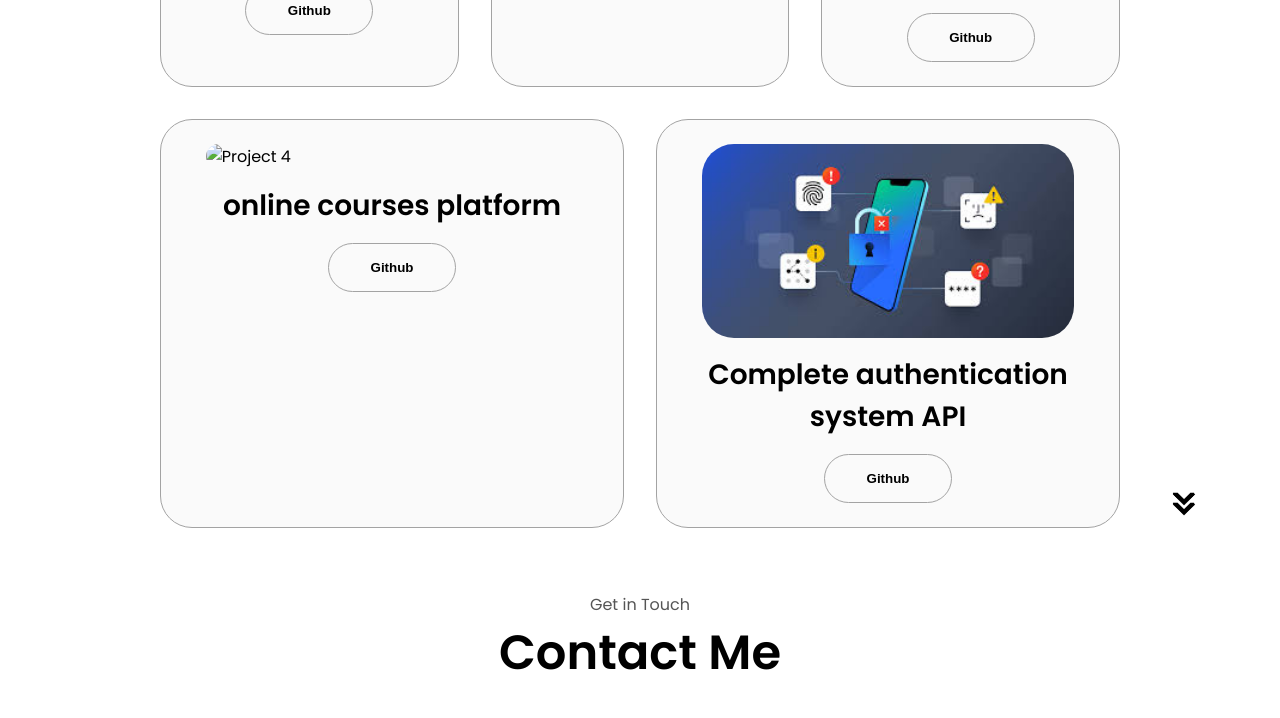
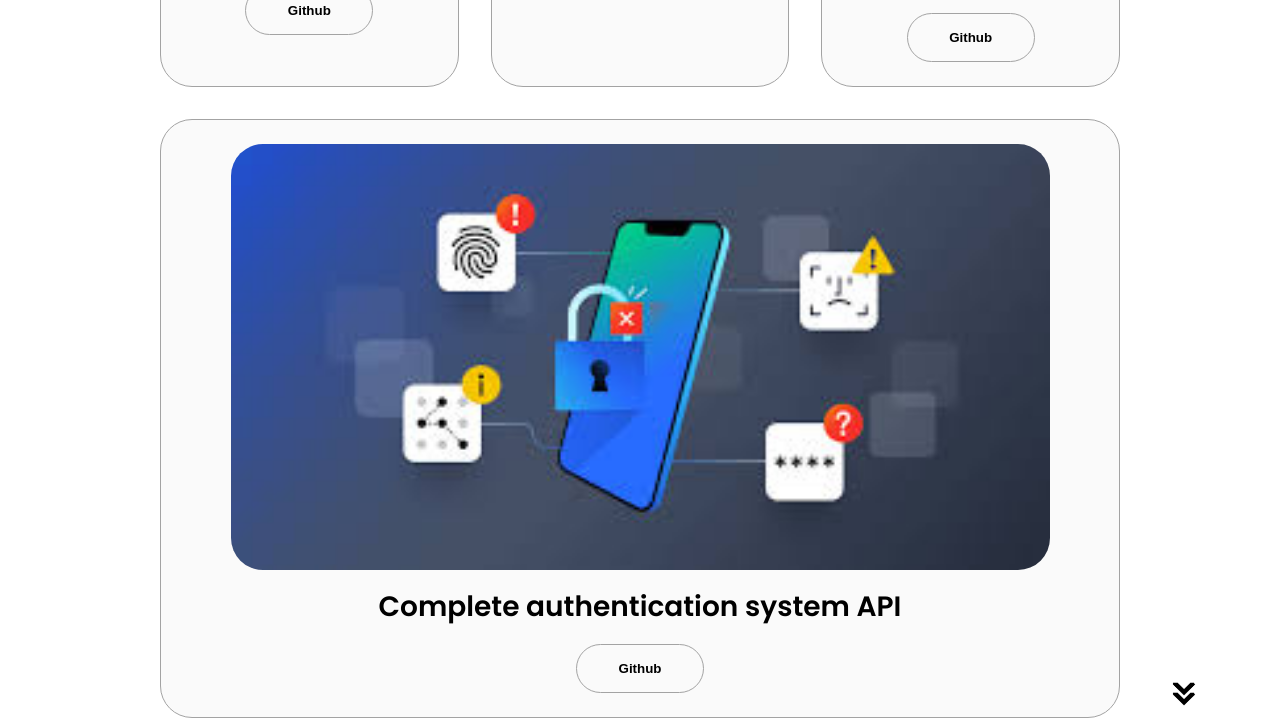
Before and after one commit to asemahmedghareeb/mywebsite, a plain HTML site: page index.html in a window 1280 px wide. Shown: the part 3216-3934 px from the top of the page. Drawn offline with Linux system fonts and the light colour scheme.

Commit message:
update[removing online courses platrom]

```diff
--- a/index.html
+++ b/index.html
@@ -340,25 +340,7 @@
               </button> -->
           </div>
         </div>
-        <div class="details-container color-container">
-          <div class="article-container">
-            <img src="./assets/online-courses-platform.jpeg" alt="Project 4" class="project-img" />
-          </div>
-          <h2 class="experience-sub-title project-title">online courses platform</h2>
-          <div class="btn-container">
-            <a href="https://github.com/asemahmedghareeb/onine-courses-platform" target="_blank">
-              <button class="btn btn-color-2 project-btn">
-                Github
-              </button>
-            </a>
-            <!-- <button
-                class="btn btn-color-2 project-btn"
-                onclick="location.href='https://github.com/'"
-              >
-                Live Demo
-              </button> -->
-          </div>
-        </div>
+
         <div class="details-container color-container">
           <div class="article-container">
             <img src="./assets/authentication system.jpeg" alt="Project 4" class="project-img" />
```
